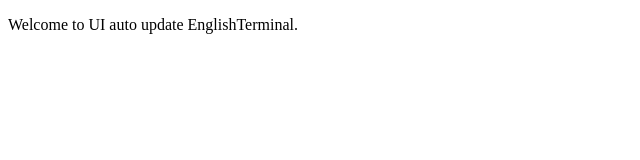
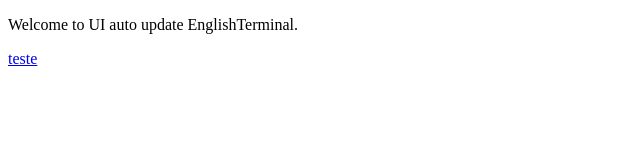
Before and after one commit to xvierdev/EnglishTerminal, a plain HTML site: page source/web-ui/index.html in a window 1280 px wide. Shown: the full height of the page, 0-640 px from the left. Drawn offline with Linux system fonts and the light colour scheme.

Commit message:
:flask: test: link de teste.

```diff
--- a/source/web-ui/index.html
+++ b/source/web-ui/index.html
@@ -8,6 +8,7 @@
 <body>
     <!-- Auto update UI -->
     <p>Welcome to UI auto update EnglishTerminal.</p>
+    <a href="../main.py">teste</a>
 
 </body>
 </html>
```
